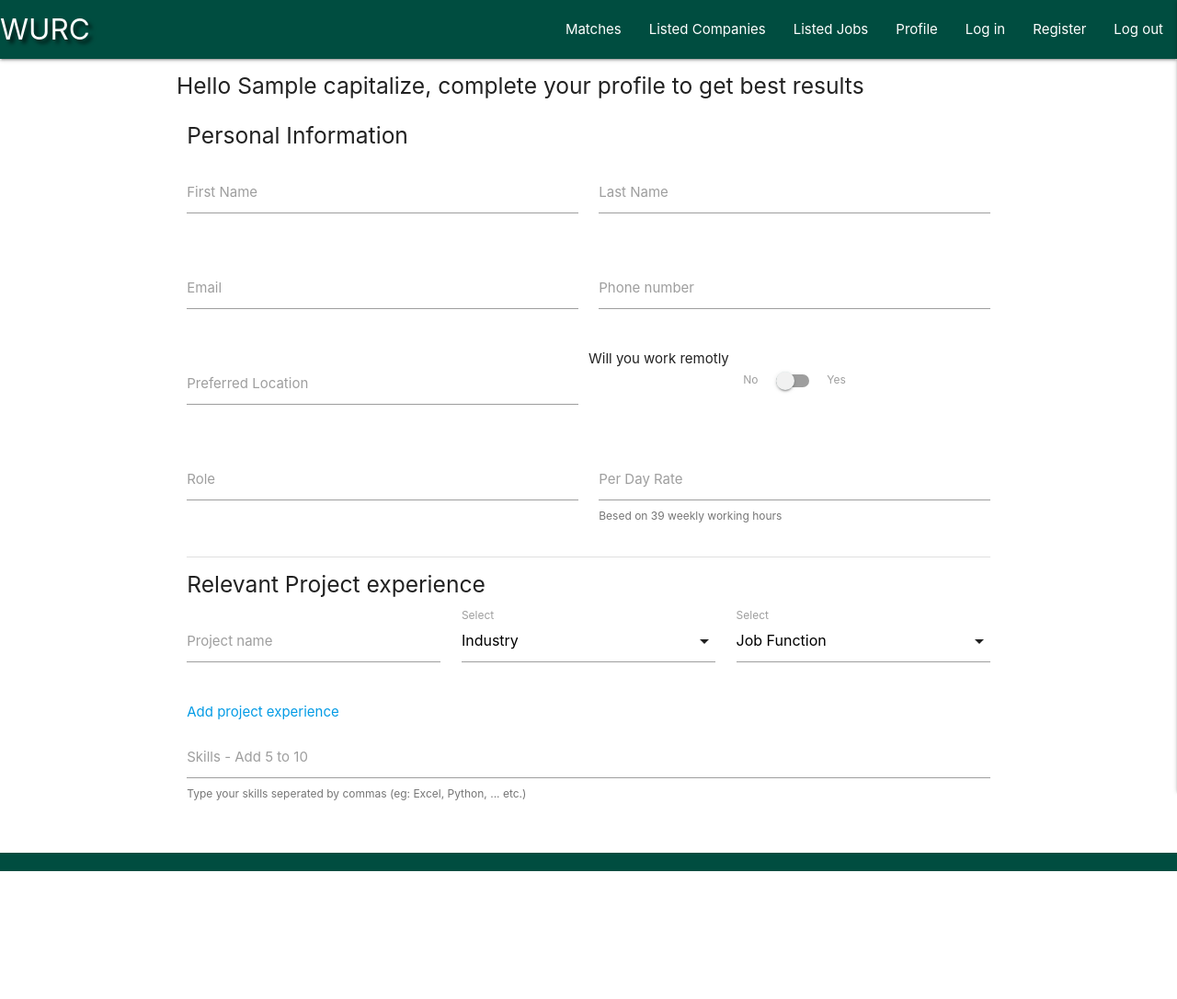
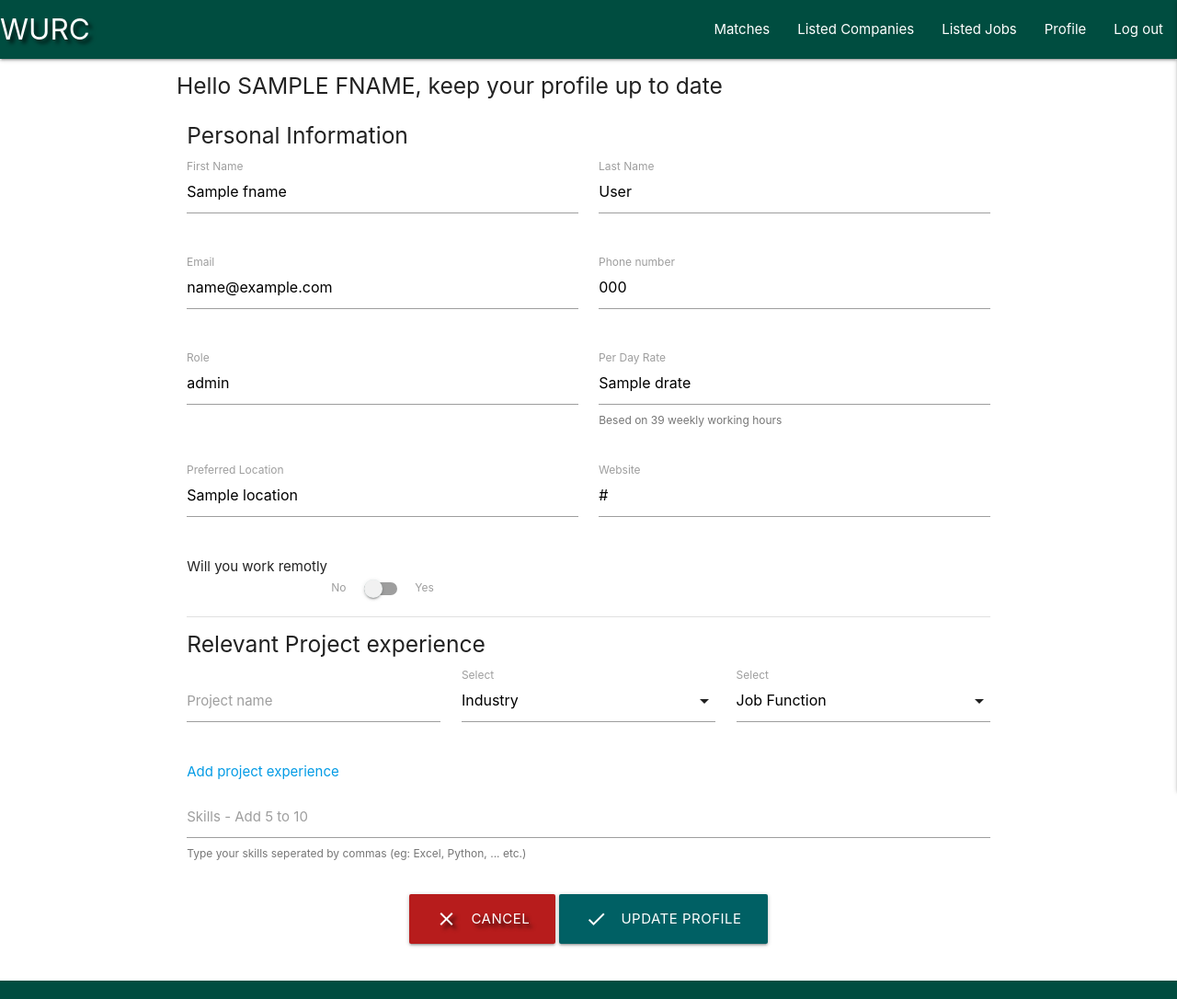
Before and after one commit to AwsSG/wurc, a Flask app: a page that uses templates/base.html in a window 1280 px wide. Shown: the whole page at 92% size. Before the commit the page ends 947 px from the top, so only its background shows below. Run offline with Flask 2, Linux system fonts and the light colour scheme; the visitor is signed in with stand-in values (Sample User, id 1); a database or web service that is not in the repository returns one stand-in record (values such as "Sample title"); some libraries are stand-ins or nearby versions.

Commit message:
Updated the fill_prof template content and added submit and cancel buttons

```diff
--- a/run.py
+++ b/run.py
@@ -125,7 +125,7 @@ def log_out():
 def fill_prof(username):
     # grab the session's user username from db
     username = mongo.db.members.find_one(
-        {"username": session["user"]})["username"]
+        {"username": session["user"]})
     if session["user"]:
         return render_template("fill_prof.html", username=username)
 
--- a/templates/base.html
+++ b/templates/base.html
@@ -20,13 +20,16 @@
                 <a href="#" data-target="mobile-demo" class="sidenav-trigger right"><i
                         class="material-icons">menu</i></a>
                 <ul class="right hide-on-med-and-down">
+                    {% if session.user %}
                     <li><a href="{{ url_for('getwurc') }}">Matches</a></li>
                     <li><a href="#">Listed Companies</a></li>
                     <li><a href="#">Listed Jobs</a></li>
                     <li><a href="{{ url_for('profile', username=session['user']) }}">Profile</a></li>
+                    <li><a href="{{ url_for('log_out') }}">Log out</a></li>
+                    {% else %}
                     <li><a href="{{ url_for('log_in') }}">Log in</a></li>
                     <li><a href="{{ url_for('register') }}">Register</a></li>
-                    <li><a href="{{ url_for('log_out') }}">Log out</a></li>
+                    {% endif %}
                 </ul>
             </div>
         </nav>
@@ -44,8 +47,6 @@
 
     </header>
 
-    <main class="container">
-
     <section>
         <!-- flash messages -->
         {% with messages = get_flashed_messages() %}
@@ -59,7 +60,7 @@
         {% endwith %}
     </section>
 
-
+    <main class="container">
 
         {% block content %}
         {% endblock %}
--- a/templates/fill_prof.html
+++ b/templates/fill_prof.html
@@ -1,7 +1,7 @@
 {% extends "base.html" %}
 {% block content %}
 
-<h5>Hello {{ username.capitalize }}, complete your profile to get best results</h5>
+<h5>Hello {{ username.fname|upper }}, keep your profile up to date</h5>
 
 <div class="row">
     <form class="col s12">
@@ -9,55 +9,78 @@
         <h5>Personal Information</h5>
         <div class="row">
             <div class="input-field col s12 m6">
-                <input id="fname" name="fname" type="text" minlength="5" maxlength="15" pattern="^[a-zA-Z0-9]{5,15}$"
-                    class="validate" required>
+                <!-- first name -->
+                <input id="fname" name="fname" value="{{ username.fname }}" type="text" minlength="5" maxlength="15"
+                    pattern="^[a-zA-Z0-9]{5,15}$" class="validate" required>
                 <label for="fname">First Name</label>
             </div>
             <div class="input-field col s12 m6">
-                <input id="lname" name="lname" type="text" minlength="5" maxlength="15" pattern="^[a-zA-Z0-9]{5,15}$"
-                    class="validate" required>
+                <!-- last name -->
+                <input id="lname" name="lname" value="{{ username.lname }}" type="text" minlength="5" maxlength="15"
+                    pattern="^[a-zA-Z0-9]{5,15}$" class="validate" required>
                 <label for="lname">Last Name</label>
             </div>
         </div>
         <div class="row">
             <div class="input-field col s12 m6">
-                <input id="email" name="email" type="email" minlength="10" maxlength="20" class="validate">
+                <!-- email -->
+                <input id="email" name="email" value="{{ username.email }}" type="email" minlength="10" maxlength="20"
+                    class="validate">
                 <label for="email">Email</label>
             </div>
             <div class="input-field col s12 m6">
-                <input id="phone" name="phone" type="text" class="validate" minlength="5" maxlength="15"
-                    pattern="^[0-9]{5,15}$">
+                <!-- phone number -->
+                <input id="phone" name="phone" value="{{ username.phone }}" type="text" class="validate" minlength="5"
+                    maxlength="15" pattern="^[0-9]{5,15}$">
                 <label for="phone">Phone number</label>
             </div>
         </div>
         <!-- job related inputs -->
         <div class="row">
+            <!-- role -->
             <div class="input-field col s12 m6">
-                <input id="location" name="location" type="text" class="validate" minlength="5" maxlength="15"
-                    pattern="^[a-zA-Z0-9]{5,15}$">
-                <label for="location">Preferred Location</label>
+                <input id="role" name="role" value="{{ username.role }}" type="text" class="validate" minlength="5"
+                    maxlength="15" pattern="^[a-zA-Z0-9]{5,15}$">
+                <label for="role">Role</label>
             </div>
-            <span class="helper-text">Will you work remotly</span>
-            <div class="switch center-align">
-                <label>
-                    No
-                    <input type="checkbox">
-                    <span class="lever"></span>
-                    Yes
-                </label>
+            <div class="input-field col s12 m6">
+                <!-- pay rate per day -->
+                <input id="drate" name="drate" value="{{ username.drate }}" type="text" class="validate" minlength="2"
+                    maxlength="15" pattern="^[0-9]{2,15}$">
+                <label for="drate">Per Day Rate</label>
+                <span class="helper-text">Besed on 39 weekly working hours</span>
             </div>
         </div>
         <div class="row">
+            <!-- Location -->
             <div class="input-field col s12 m6">
-                <input id="role" name="role" type="text" class="validate" minlength="5" maxlength="15"
-                    pattern="^[a-zA-Z0-9]{5,15}$">
-                <label for="role">Role</label>
+                <input id="location" name="location" value="{{ username.location }}" type="text" class="validate"
+                    minlength="5" maxlength="15" pattern="^[a-zA-Z0-9]{5,15}$">
+                <label for="location">Preferred Location</label>
             </div>
+            <!-- website -->
             <div class="input-field col s12 m6">
-                <input id="drate" name="drate" type="text" class="validate" minlength="2" maxlength="15"
-                    pattern="^[0-9]{2,15}$">
-                <label for="drate">Per Day Rate</label>
-                <span class="helper-text">Besed on 39 weekly working hours</span>
+                <input id="website" name="website" value="{{ username.website }}" type="text" class="validate"
+                    minlength="5" maxlength="15">
+                <label for="website">Website</label>
+            </div>
+        </div>
+        <!-- remote work -->
+        <div class="row">
+            <div class="col s12 m6">
+                <span class="helper-text">Will you work remotly</span>
+                <div class="switch center-align">
+                    <label>
+                        No
+                        {% if username.remote|lower == "no" %}
+                        <input type="checkbox" checked>
+                        {% else %}
+                        <input type="checkbox">
+                        {% endif %}
+                        <span class="lever"></span>
+                        Yes
+                    </label>
+                </div>
             </div>
         </div>
         <div class="divider"></div>
@@ -98,6 +121,17 @@
         <!-- qualifications -->
         <!-- to be added later -->
 
+        <div class="row">
+            <div class="col s12 center-align">
+                <a href="{{ url_for('profile', username=session['user']) }}" class="btn-large txt-shadow red darken-4">
+                    <i class="material-icons left">clear</i>Cancel
+                </a>
+                <button type="submit" class="btn-large text-shadow cyan darken-4">
+                    <i class="material-icons left">check</i>Update profile
+                </button>
+            </div>
+        </div>
+
     </form>
 </div>
 
```
Lines whose indentation alone changed are shown as unchanged.
